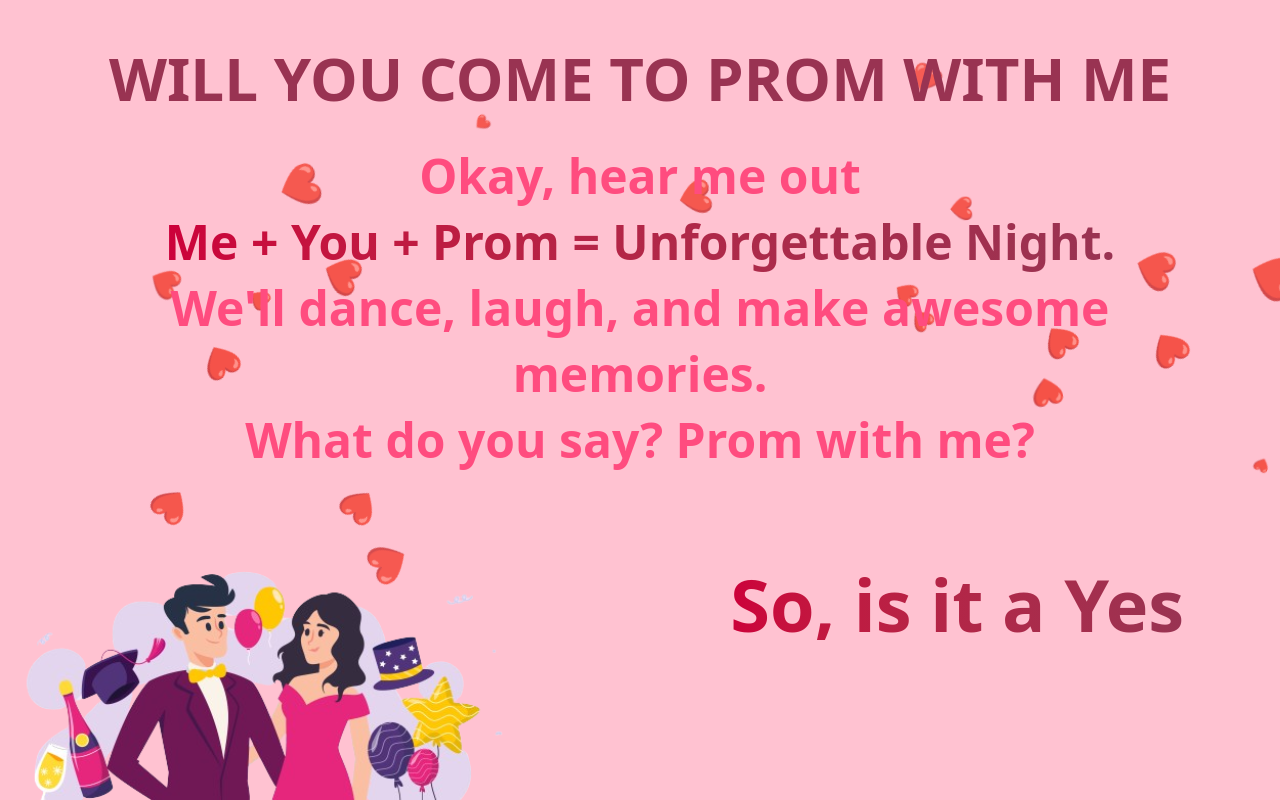
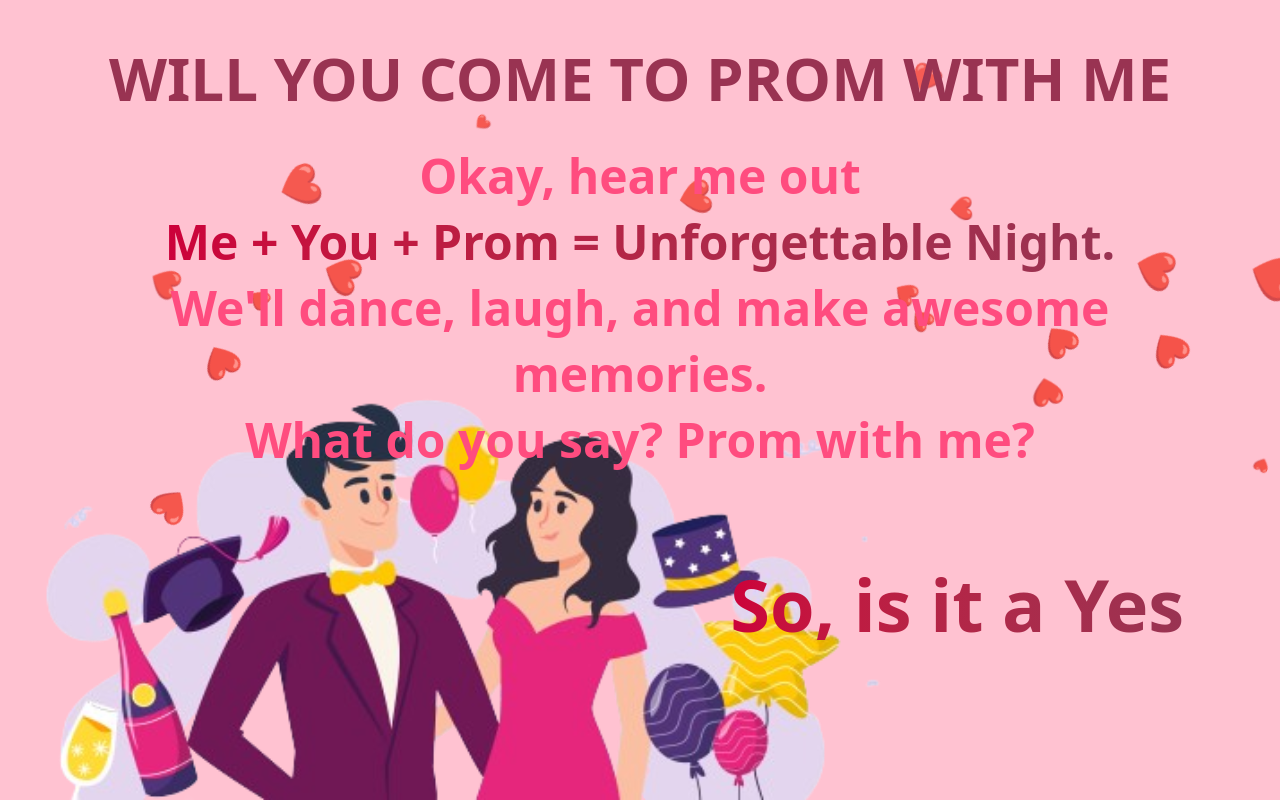
Before and after one commit to Siddesh755/prom, a React (Vite) app in the folder wybmp/: page / in a window 1280 px wide. Built offline with nearby package versions, Linux system fonts and the light colour scheme.

Commit message:
fix: Update image size for better responsiveness in Hero component

```diff
--- a/wybmp/src/components/Hero.jsx
+++ b/wybmp/src/components/Hero.jsx
@@ -104,10 +104,10 @@ const Hero = () => {
         So, is it a Yes
       </h1>
 
-      {/* Image - centered on mobile, bottom left on larger screens */}
-      <div className="absolute inset-x-0 bottom-0 flex justify-center md:justify-start md:left-0 w-full z-10">
+      {/* Image - centered on mobile, bottom left on larger screens with LARGER size on desktop */}
+      <div className="absolute inset-x-0 bottom-0 flex justify-center md:justify-start md:left-0 w-full z-0">
         <img
-          className="w-full max-w-xs sm:max-w-sm md:max-w-md lg:max-w-lg pointer-events-none"
+          className="w-full max-w-xs sm:max-w-sm md:max-w-xl lg:max-w-2xl xl:max-w-4xl pointer-events-none"
           src={promsvg}
           alt="prom decoration"
         />
```
